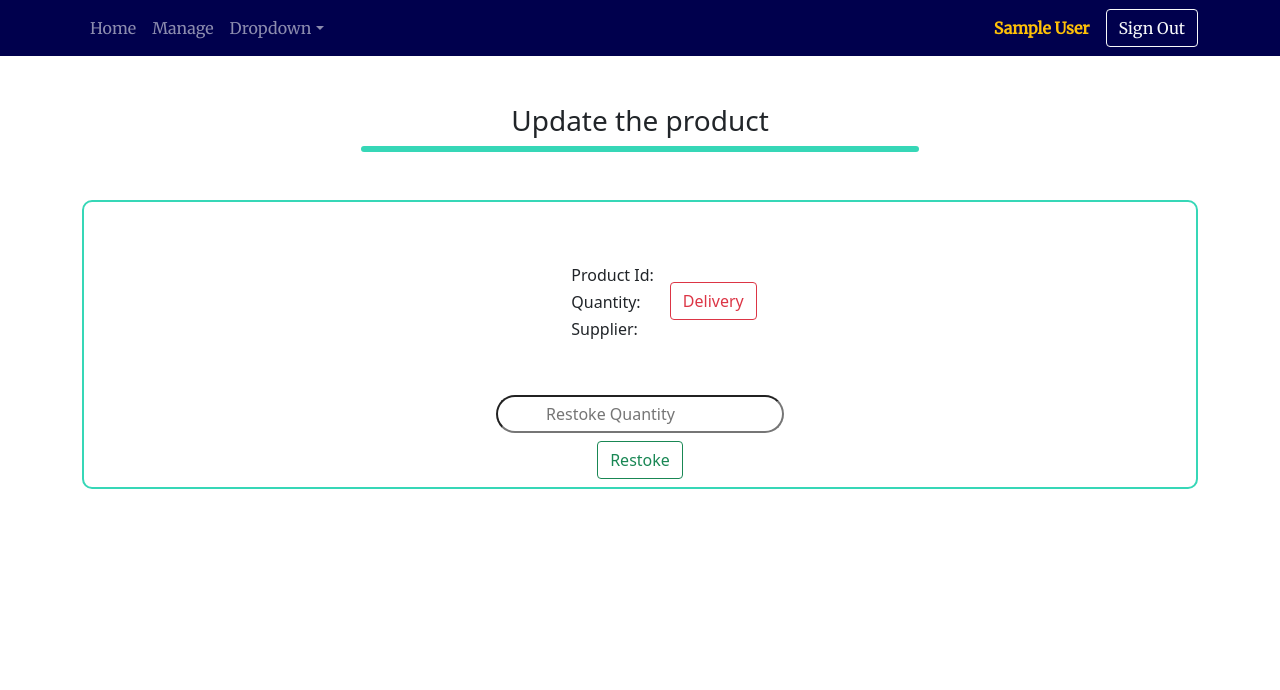
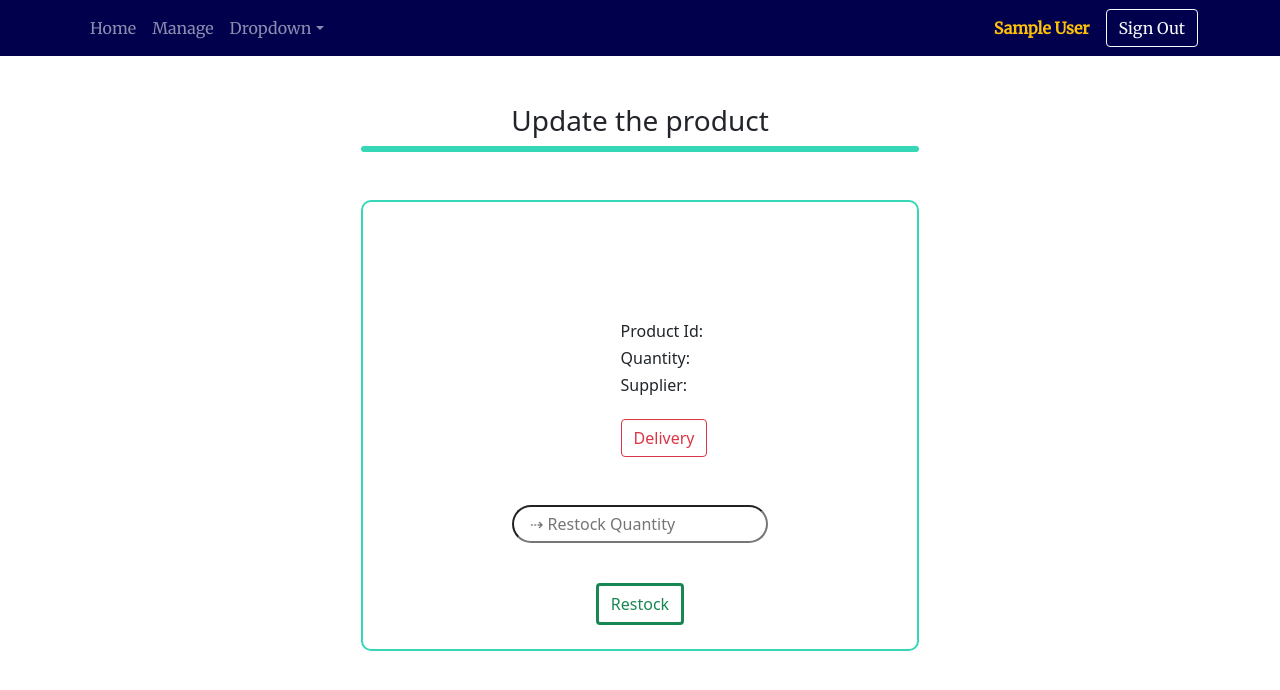
Before and after one commit to utsho-gif/Hike-Serve-client-side, a React (Create React App) app: page /inventory/1 in a window 1280 px wide. Shown: the top 690 px of the page. Built offline with nearby package versions, Linux system fonts and the light colour scheme; no server answers; sample sign-in values are in the browser's storage; a web font is replaced by a local one.

Commit message:
added restock

```diff
--- a/src/pages/Inventory/Inventory.css
+++ b/src/pages/Inventory/Inventory.css
@@ -1,6 +1,8 @@
 @import url('https://fonts.googleapis.com/css2?family=Macondo&family=Merriweather&family=Oswald&family=PT+Serif:ital@1&family=Poppins:wght@500&display=swap');
 
-
+.width-mod{
+    width: 50%;
+}
 .re-mod{
     padding: 5px;
     border-radius: 30px;
@@ -8,3 +10,8 @@
 .re-mod:hover{
     border: 2px solid lightgreen;
 }
+@media screen and (max-width: 720px) {
+    .width-mod{
+        width: 100%;
+    }
+}
--- a/src/pages/Inventory/Inventory.js
+++ b/src/pages/Inventory/Inventory.js
@@ -1,13 +1,14 @@
-import React, { useState, useEffect } from "react";
+import React, { useState, useEffect, useRef } from "react";
 import { useParams } from "react-router-dom";
 import useProduct from "../../hooks/useProduct";
 import "./Inventory.css";
 
 const Inventory = () => {
   const { id } = useParams();
+  const stockRef = useRef("");
   const [product, setProduct] = useState({});
-  // const [products, isReload, setReload] = useProduct();
   const [isReload, setReload] = useState(false);
+  const [error, setError] = useState("");
   const { _id, name, img, description, price, quantity, supplier, sold } =
     product;
 
@@ -18,32 +19,57 @@ const Inventory = () => {
       .then((data) => setProduct(data));
   }, [isReload]);
 
+  const url = `http://localhost:5000/inventory/${id}`;
   const handleUpdateQ = (quantity) => {
     const delivery = parseInt(quantity);
     const newDelivery = delivery - 1;
 
     // console.log(newDelivery);
 
-    //send to the server
-    const url = `http://localhost:5000/inventory/${id}`;
+    //send to server
     fetch(url, {
-      method: 'PUT',
+      method: "PUT",
       headers: {
-        'content-type' : 'application/json',
+        "content-type": "application/json",
       },
-      body: JSON.stringify({quantity: newDelivery})
+      body: JSON.stringify({ quantity: newDelivery }),
     })
-    .then(res => res.json())
-    .then(data => {
+      .then((res) => res.json())
+      .then((data) => {
         // console.log(data);
-      // setProduct(data);
         setReload(!isReload);
-      // {isReload}
+      });
+  };
+
+  const handleSub = (event) => {
+    event.preventDefault();
+    event.target.reset();
+  };
+
+  const handleRestock = (quantity) => {
+    const stock = parseInt(stockRef.current.value);
+    // console.log(typeof stock);
+    if (typeof stock === "number") {
+      const newStock = stock;
+      const restock = quantity + newStock;
+
+      //send to server
+      fetch(url, {
+        method: "PUT",
+        headers: {
+          "content-type": "application/json",
+        },
+        body: JSON.stringify({ quantity: restock }),
       })
-
-
+        .then((res) => res.json())
+        .then((data) => {
+          console.log(data);
+          setReload(!isReload);
+        });
+    } else {
+      setError("Please input a valid number");
+    }
   };
-  const handleRestoke = (event) => {};
   return (
     <div className="container">
       <h3 className="mt-5">Update the product</h3>
@@ -58,42 +84,48 @@ const Inventory = () => {
         ></div>
       </div>
       <div
-        className="my-5 p-2"
+        className="my-5 p-4 width-mod mx-auto"
         style={{ border: "2px solid #36D7B7", borderRadius: "10px" }}
       >
-        <div className="d-flex justify-content-center px-0 my-5">
-          <div>
-            <img src={img} alt="" />
-          </div>
+        <div className="d-flex justify-content-center px-0 my-5 mx-auto">
           <div className="ms-5">
             <div className="text-start">
+              <img src={img} alt="" />
+              <div className="my-4">
                 <h4>{name}</h4>
                 <h6>Product Id: {_id}</h6>
                 <h6>Quantity: {quantity}</h6>
                 <h6>Supplier: </h6>
               </div>
-          </div>
               <div>
                 <button
-              className="btn btn-outline-danger btn-mod ms-3 mt-4"
+                  className="btn btn-outline-danger btn-mod"
                   onClick={() => handleUpdateQ(quantity)}
                 >
                   Delivery
                 </button>
               </div>
             </div>
-        <form onSubmit={handleRestoke}>
+          </div>
+          <div></div>
+        </div>
+        <form onSubmit={handleSub}>
           <input
-            className="d-block mx-auto re-mod ps-5"
+            className="d-block mx-auto re-mod ps-3"
             type="text"
-            name="restoke"
-            placeholder="Restoke Quantity"
+            name="restock"
+            placeholder="&#x21E2; Restock Quantity"
+            ref={stockRef}
+            pattern="[0-9]*"
+            autoComplete="off"
           />
-          <input
-            className="mt-2 btn btn-outline-success"
-            type="submit"
-            value="Restoke"
-          />
+          {error} <br />
+          <button
+            className="btn btn-outline-success mt-3 border-3"
+            onClick={() => handleRestock(quantity)}
+          >
+            Restock
+          </button>
         </form>
       </div>
     </div>
```
Lines whose indentation alone changed are shown as unchanged.
